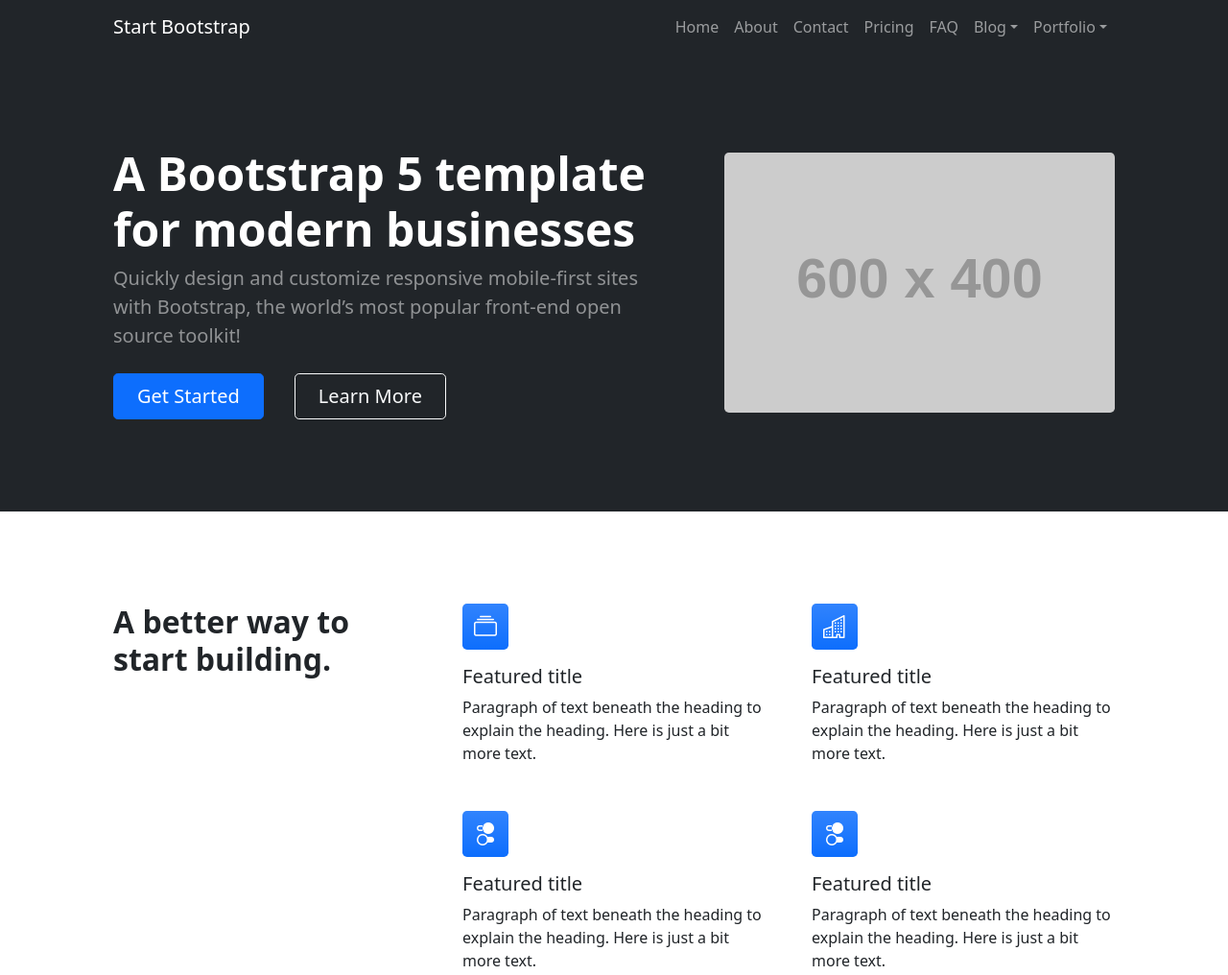
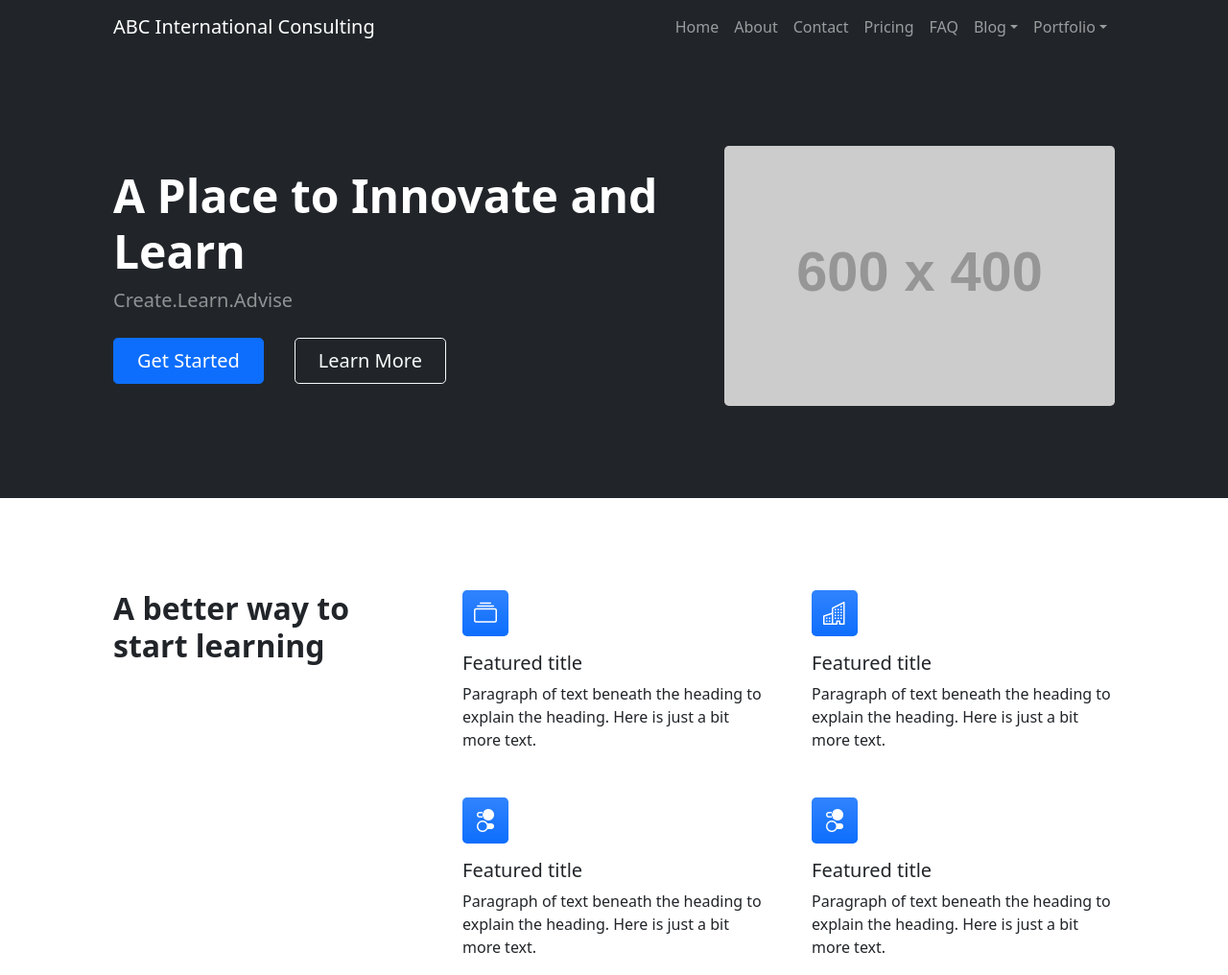
Before and after one commit to MariaFuentes0319/abcintcWebsite, a plain HTML site: page index.html in a window 1280 px wide. Shown: the top 1016 px of the page at 96% size. Drawn offline with nearby package versions, Linux system fonts and the light colour scheme; placeholder pictures from the web are drawn by us.

Commit message:
Update index.html

```diff
--- a/index.html
+++ b/index.html
@@ -5,7 +5,7 @@
         <meta name="viewport" content="width=device-width, initial-scale=1, shrink-to-fit=no" />
         <meta name="description" content="" />
         <meta name="author" content="" />
-        <title>Modern Business - Start Bootstrap Template</title>
+        <title>ABC International Consulting</title>
         <!-- Favicon-->
         <link rel="icon" type="image/x-icon" href="assets/favicon.ico" />
         <!-- Bootstrap icons-->
@@ -18,7 +18,7 @@
             <!-- Navigation-->
             <nav class="navbar navbar-expand-lg navbar-dark bg-dark">
                 <div class="container px-5">
-                    <a class="navbar-brand" href="index.html">Start Bootstrap</a>
+                    <a class="navbar-brand" href="index.html">ABC International Consulting</a>
                     <button class="navbar-toggler" type="button" data-bs-toggle="collapse" data-bs-target="#navbarSupportedContent" aria-controls="navbarSupportedContent" aria-expanded="false" aria-label="Toggle navigation"><span class="navbar-toggler-icon"></span></button>
                     <div class="collapse navbar-collapse" id="navbarSupportedContent">
                         <ul class="navbar-nav ms-auto mb-2 mb-lg-0">
@@ -51,8 +51,8 @@
                     <div class="row gx-5 align-items-center justify-content-center">
                         <div class="col-lg-8 col-xl-7 col-xxl-6">
                             <div class="my-5 text-center text-xl-start">
-                                <h1 class="display-5 fw-bolder text-white mb-2">A Bootstrap 5 template for modern businesses</h1>
-                                <p class="lead fw-normal text-white-50 mb-4">Quickly design and customize responsive mobile-first sites with Bootstrap, the world’s most popular front-end open source toolkit!</p>
+                                <h1 class="display-5 fw-bolder text-white mb-2">A Place to Innovate and Learn</h1>
+                                <p class="lead fw-normal text-white-50 mb-4">Create.Learn.Advise</p>
                                 <div class="d-grid gap-3 d-sm-flex justify-content-sm-center justify-content-xl-start">
                                     <a class="btn btn-primary btn-lg px-4 me-sm-3" href="#features">Get Started</a>
                                     <a class="btn btn-outline-light btn-lg px-4" href="#!">Learn More</a>
@@ -67,7 +67,7 @@
             <section class="py-5" id="features">
                 <div class="container px-5 my-5">
                     <div class="row gx-5">
-                        <div class="col-lg-4 mb-5 mb-lg-0"><h2 class="fw-bolder mb-0">A better way to start building.</h2></div>
+                        <div class="col-lg-4 mb-5 mb-lg-0"><h2 class="fw-bolder mb-0">A better way to start learning</h2></div>
                         <div class="col-lg-8">
                             <div class="row gx-5 row-cols-1 row-cols-md-2">
                                 <div class="col mb-5 h-100">
```
